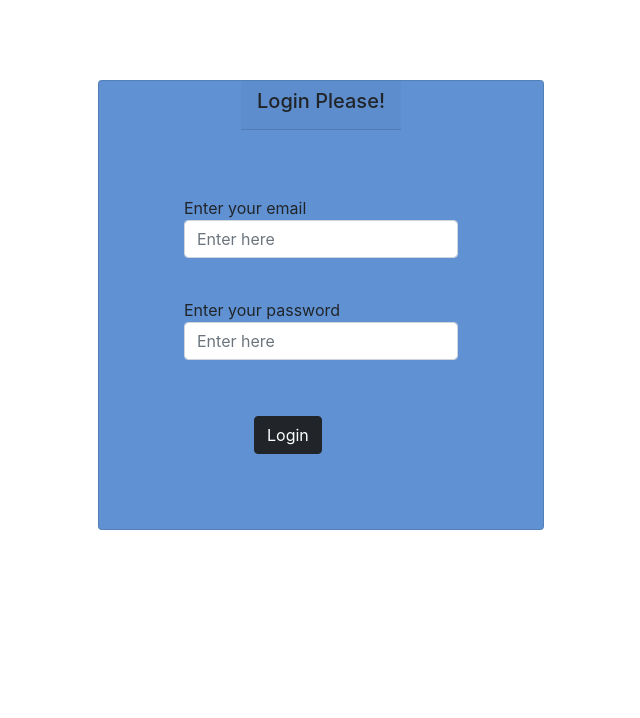
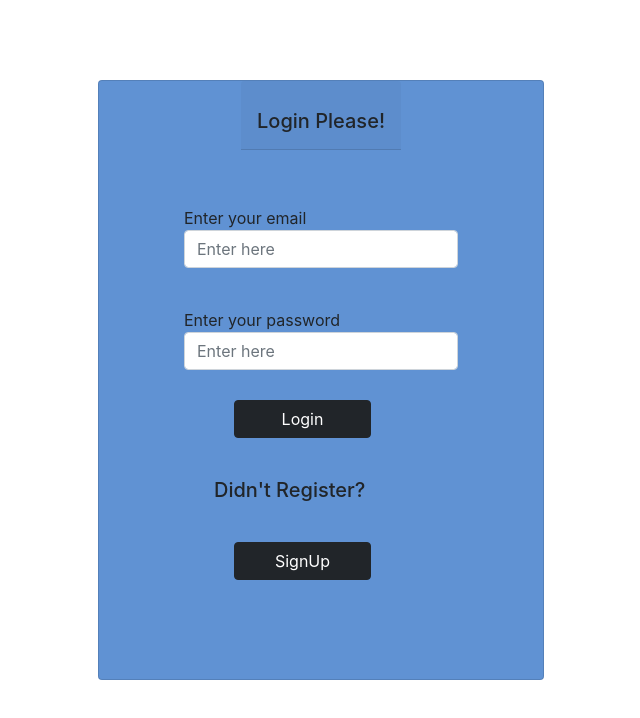
Before and after one commit to Ruchi0903/Farming-Management-System, a React (Create React App) app: page /login in a window 1280 px wide. Shown: the top 718 px of the page, without its empty margins (319-959 px from the left). Built offline with nearby package versions, Linux system fonts and the light colour scheme; the HTML template or start-up script is replaced by a standard one.

Commit message:
Did the Toggle between login and signup pages

```diff
--- a/src/App.jsx
+++ b/src/App.jsx
@@ -20,5 +20,3 @@ function App() {
 }
 
 export default App;
-
-// Akshay had come in hi!
--- a/src/components/Home.jsx
+++ b/src/components/Home.jsx
@@ -6,24 +6,18 @@ const Home = () => {
   return (
     <>
       <div className="first-div">
-
         <div className="heading-div">
           <h2>Welcome To Fresh Farms!</h2>
           <h4>Let's Get You Started</h4>
         </div>
 
-        <div className="form-div">
-          {/* <label htmlFor="name">Are you a Farmer or Customer?</label> */}
+        <div className="btn-div">
           <h5>Are you a Farmer or Customer?</h5>
           <br />
-          {/* <input type="text" placeholder="Enter here" /> */}
-          <Button color="dark">Farmer</Button>
-          <Button color="dark">Customer</Button>
+          <Button className="btns" color="dark">Farmer</Button>
+          <Button className="btns" color="dark">Customer</Button>
         </div>
 
-        {/* <div className="btn-div">
-          <Button color="dark">Lets Get Started!</Button>
-        </div> */}
       </div>
     </>
   );
--- a/src/components/Login.jsx
+++ b/src/components/Login.jsx
@@ -10,8 +10,16 @@ import {
   Input,
   Button,
 } from "reactstrap";
+import { useNavigate } from "react-router-dom";
 
 const Login = () => {
+
+  const navigate = useNavigate();
+
+  const navigateSignup = () =>{
+    navigate('/signup');
+  }
+
   return (
     <>
       <Container className="container">
@@ -36,9 +44,21 @@ const Login = () => {
               </FormGroup>
 
               {/* Button */}
-              <Button className="btn" color="dark">
-                Login
-              </Button>
+              <div className="btn-div">
+                <Button className="btn" color="dark">
+                  Login
+                </Button>
+
+                  <h5>
+                    Didn't Register?
+                  </h5>
+
+                <Button className="btn" color="dark"
+                onClick={navigateSignup}
+                >
+                  SignUp
+                </Button>
+              </div>
             </Form>
           </CardBody>
         </Card>
--- a/src/components/Signup.jsx
+++ b/src/components/Signup.jsx
@@ -8,15 +8,21 @@ import {
   FormGroup,
   Input,
   Button,
-  Row,
-  Col,
 } from "reactstrap";
-import "../components/styles/SignUp.css"
+import "../components/styles/SignUp.css";
+import { useNavigate } from "react-router-dom";
+
 
 const Signup = () => {
+  const navigate = useNavigate();
+
+  const navigateLogin = () => {
+    navigate("/login");
+  };
+
   return (
     <div>
-          <Container className="topcont" >
+      <Container className="topcont">
         <Card outline className="Cardcomp">
           <CardHeader>
             <h3> Fill Your Details </h3>
@@ -41,24 +47,23 @@ const Signup = () => {
               {/* Password Field */}
               <FormGroup>
                 <label htmlFor="password">Enter your Password </label>
-                    <Input
-                      type="password"
-                      placeholder="Enter here"
-                      id="password"
-                    />
+                <Input type="password" placeholder="Enter here" id="password" />
               </FormGroup>
 
               <Container className="bottomcont">
-                    <Button className="btn" color="dark">SignUp</Button>
+                <Button className="btn" color="dark">
+                  SignUp
+                </Button>
                 <h5 className="hp">Already Signed Up?</h5>
-                    <Button className="btn" color="dark">Login</Button>
+
+                <Button className="btn" color="dark" onClick={navigateLogin}>
+                  Login
+                </Button>
               </Container>
-
             </Form>
           </CardBody>
         </Card>
       </Container>
-
     </div>
   );
 };
--- a/src/components/styles/Home.css
+++ b/src/components/styles/Home.css
@@ -15,27 +15,16 @@
     margin-top: 40px;
 }
 
-.form-div{
+.btn-div{
     margin-top: 30px;
 }
 
-.form-div >h5{
-    margin-left: 50px;
+.btn-div >h5{
+    margin-left: 30px;
     margin-top: 40px;
 }
 
-/*
-.form-div >input{
+.btn-div .btns{
+    margin-bottom: 20px;
     margin-top: 20px;
-    margin-left: 20px;
-    text-align: center;
 }
-
-.form-div >input:hover{
-    /* border-color: rgb(35, 213, 55); */
-    /* border-color: rgb(17, 211, 192); */
-/* } */
-
-.btn-div{
-    margin-right: 60px;
-}
--- a/src/components/styles/Login.css
+++ b/src/components/styles/Login.css
@@ -14,7 +14,7 @@
     justify-content: space-evenly;
     align-items: center;
     margin-top: 80px;
-    height: 450px;
+    height: 600px;
     width: 40%;
     background-color: rgb(96, 146, 211);
 }
@@ -22,13 +22,26 @@
 .card-header >h5{
     width: 100%;
     text-align: center;
+    margin-top: 20px;
 }
 
 .card-body{
-    margin-top: 50px;
+    margin-top: 40px;
 }
 
-.btn{
-    margin-top: 40px;
-    margin-left: 70px;
+.btn-div{
+    display: flex;
+    flex-direction: column;
+    /* margin-top: 30px; */
 }
+
+.btn-div .btn{
+    width: 50%;
+    margin-left: 50px;
+}
+
+.btn-div >h5{
+    margin-left: 30px;
+    margin-top: 20px;
+    margin-bottom: 40px;
+}
--- a/src/components/styles/SignUp.css
+++ b/src/components/styles/SignUp.css
@@ -1,6 +1,8 @@
 .bottomcont >h5{
     padding-bottom: 100%;
-    margin-bottom: -105%;
-    margin-left: 60px;
+    margin-bottom: -100%;
+    margin-left: 10px;
+    margin-right: 10px;
     padding-left: 10px;
+    padding-right: 10px;
 }
```
Lines whose indentation alone changed are shown as unchanged.
